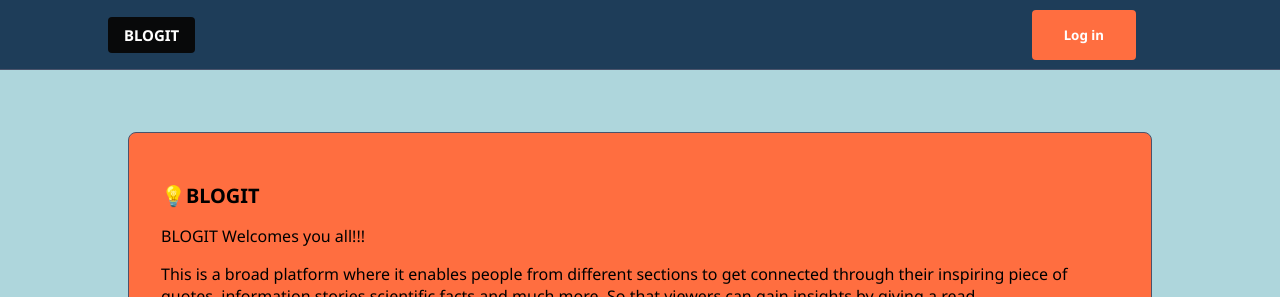
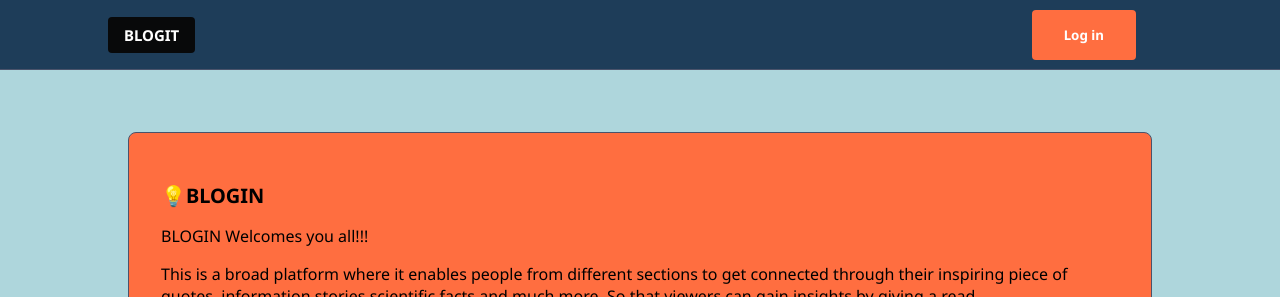
Before and after one commit to Magashwarahan/BLOGIT, a Next.js app: page / in a window 1280 px wide. Shown: the top 297 px of the page. Built offline with nearby package versions, Linux system fonts and the light colour scheme; no server answers; the database is empty.

Commit message:
blogin added

```diff
--- a/pages/index.js
+++ b/pages/index.js
@@ -57,8 +57,8 @@ export default function Home(props) {
       <Metatags title="Home Page" description="Get the latest posts on our site" />
 
       <div className="card card-info">
-        <h2>💡BLOGIT</h2>
-        <p>BLOGIT Welcomes you all!!!</p>
+        <h2>💡BLOGIN</h2>
+        <p>BLOGIN Welcomes you all!!!</p>
         <p>This is a broad platform where it enables people from different sections to get connected through their inspiring piece of quotes, information,stories,scientific facts and much more. So that viewers can gain insights by giving a read.</p>
         <p>Like if you guys love it,share if you wish to spread the world!!!</p>
         <p> Just Sign up for an 👨‍🎤 account, ✍️ write posts, then 💞 heart content created by other users.</p>
```
